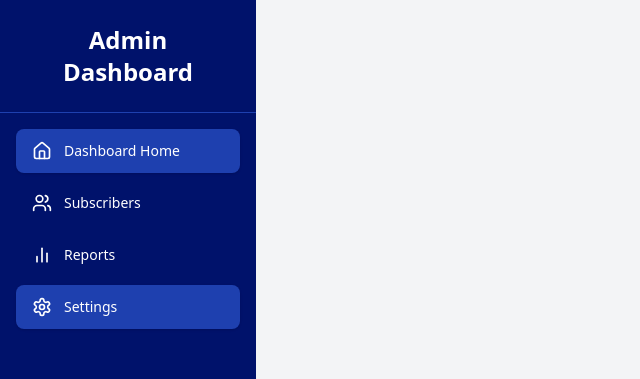
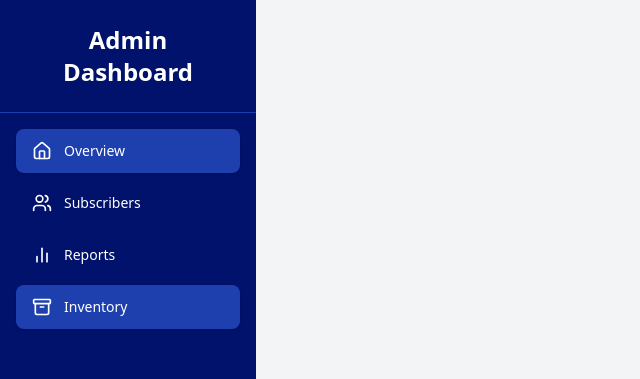
Before and after one commit to Parasat-Capstone/parasat-capstone, a React (Vite) app: page /dashboard/settings in a window 1280 px wide. Shown: the top 379 px of the page, without its empty margins (0-640 px from the left). Built offline with nearby package versions, Linux system fonts and the light colour scheme.

Commit message:
Admin Sidebar change

```diff
--- a/src/admin/components/Sidebar.jsx
+++ b/src/admin/components/Sidebar.jsx
@@ -1,13 +1,13 @@
 import React from "react";
 import { NavLink } from "react-router-dom";
-import { Home, Users, BarChart2, Settings } from "lucide-react"; // Icons for enhanced design
+import { Home, Users, BarChart2, Settings, Archive } from "lucide-react"; // Icons for enhanced design
 
 const Sidebar = () => {
   const navItems = [
-    { label: "Dashboard Home", path: "/dashboard", Icon: Home },
+    { label: "Overview", path: "/dashboard", Icon: Home },
     { label: "Subscribers", path: "/dashboard/subscribers", Icon: Users },
     { label: "Reports", path: "/dashboard/reports", Icon: BarChart2 },
-    { label: "Settings", path: "/dashboard/settings", Icon: Settings },
+    { label: "Inventory", path: "/dashboard/settings", Icon: Archive },
   ];
 
   return (
```
